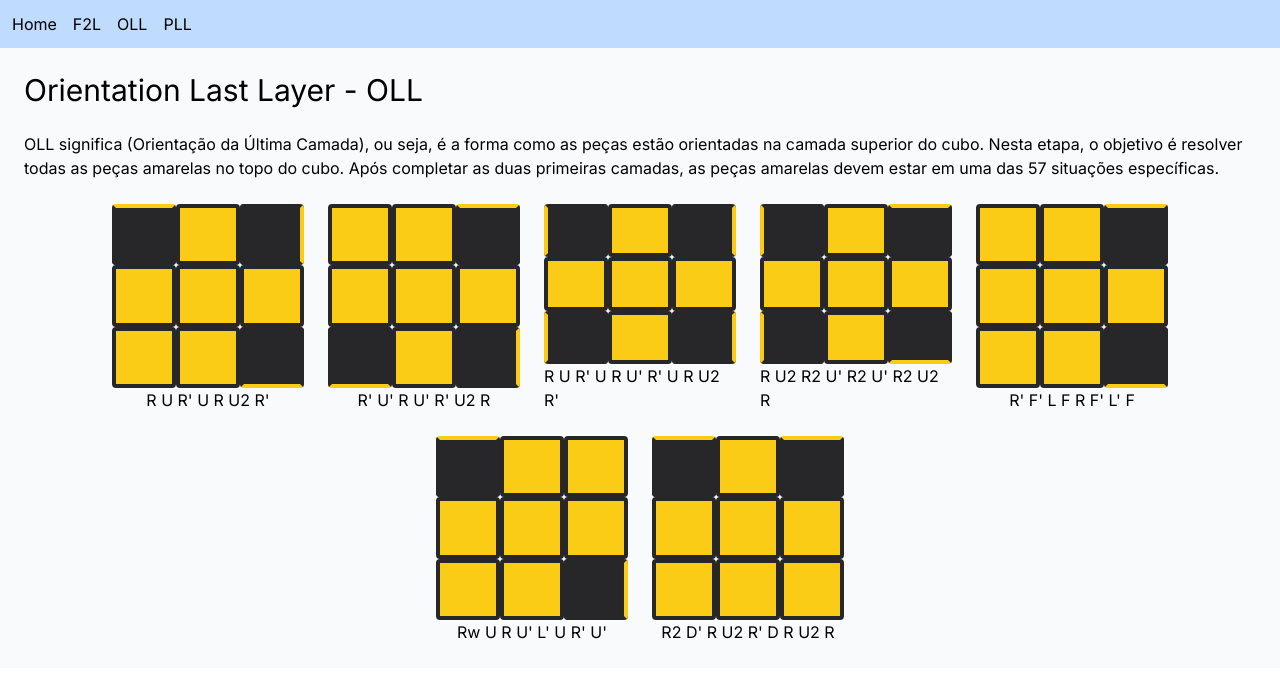
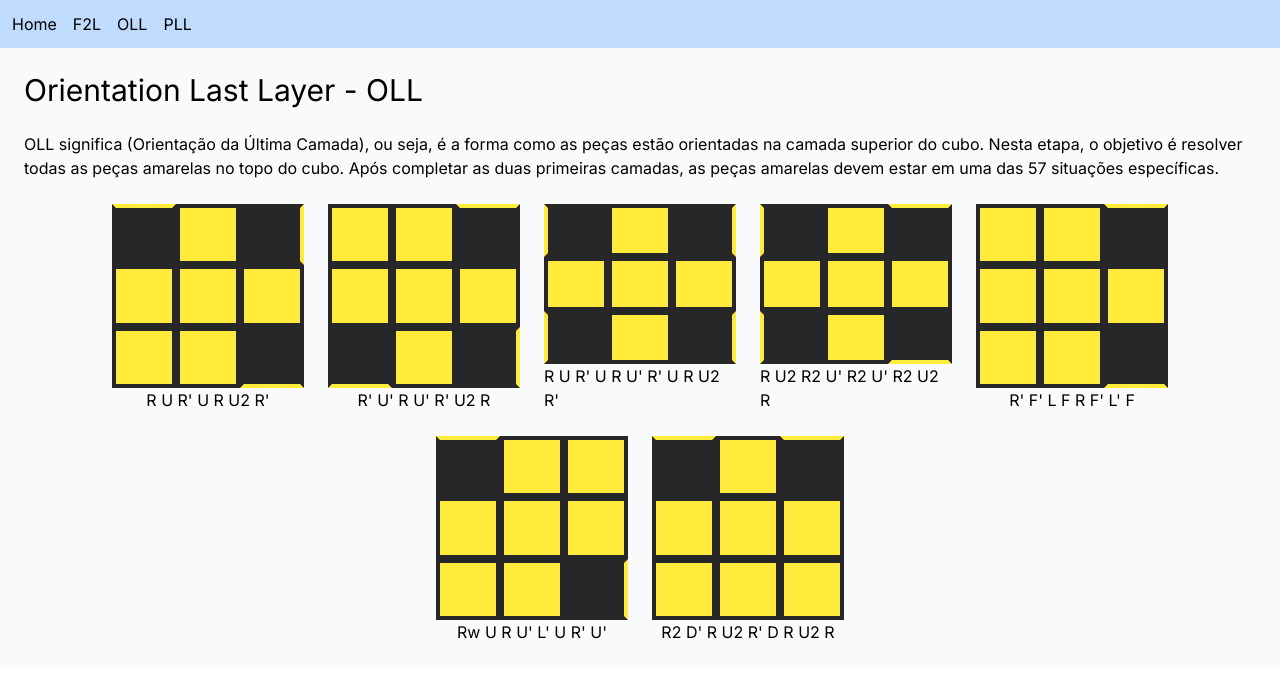
Before and after one commit to ValdineiJunior/cube-lessons, a Next.js app: page /orientationLastLayer in a window 1280 px wide. Shown: the top 678 px of the page. Built offline with nearby package versions, Linux system fonts and the light colour scheme.

Commit message:
feat: add palette of colors

```diff
--- a/src/app/(dashboard)/orientationLastLayer/page.tsx
+++ b/src/app/(dashboard)/orientationLastLayer/page.tsx
@@ -1,4 +1,4 @@
-import { CubeOll } from '@/components/cubeOll'
+import { CubeOll } from './cubeOll'
 
 export default function OrientationLastLayer() {
   const notations = [
--- /dev/null
+++ b/src/app/(dashboard)/orientationLastLayer/row.tsx
@@ -0,0 +1,37 @@
+import { Notation } from './cubeOll'
+
+export function Row({ notation }: { notation: Notation }) {
+  return (
+    <>
+      {notation.colors.map((n, i) => (
+        <Square key={i} bgColor={n} />
+      ))}
+      <div className="col-span-3 justify-self-center">
+        {notation.moves.join(' ')}
+      </div>
+    </>
+  )
+}
+
+export function Square({ bgColor }: { bgColor: string }) {
+  return (
+    <>
+      <div
+        data-status={bgColor}
+        className={`
+        w-full h-full
+        border-4
+        rounde
+        bg-zinc-800
+        border-zinc-800
+        data-[status=z]:bg-pale-gray
+        data-[status=y]:bg-pale-yellow
+        data-[status=l]:border-l-pale-yellow
+        data-[status=t]:border-t-pale-yellow
+        data-[status=r]:border-r-pale-yellow
+        data-[status=b]:border-b-pale-yellow
+        `}
+      ></div>
+    </>
+  )
+}
--- a/src/components/row.tsx
+++ /dev/null
@@ -1,15 +0,0 @@
-import { Notation } from './cubeOll'
-import { Square } from './square'
-
-export function Row({ notation }: { notation: Notation }) {
-  return (
-    <>
-      {notation.colors.map((n, i) => (
-        <Square key={i} bgColor={n} />
-      ))}
-      <div className="col-span-3 justify-self-center">
-        {notation.moves.join(' ')}
-      </div>
-    </>
-  )
-}
--- a/src/components/sidebar.tsx
+++ /dev/null
@@ -1,3 +0,0 @@
-export function Sidebar() {
-  return <div></div>
-}
--- a/src/components/square.tsx
+++ /dev/null
@@ -1,22 +0,0 @@
-export function Square({ bgColor }: { bgColor: string }) {
-  return (
-    <>
-      <div
-        data-status={bgColor}
-        className={`
-        w-full h-full
-        border-4
-        rounded
-        bg-zinc-800
-        border-zinc-800
-        data-[status=z]:bg-zinc-800
-        data-[status=y]:bg-yellow-400
-        data-[status=l]:border-l-yellow-400
-        data-[status=t]:border-t-yellow-400
-        data-[status=r]:border-r-yellow-400
-        data-[status=b]:border-b-yellow-400
-        `}
-      ></div>
-    </>
-  )
-}
--- a/tailwind.config.ts
+++ b/tailwind.config.ts
@@ -2,7 +2,17 @@
 module.exports = {
   content: ['./src/**/*.{js,ts,jsx,tsx,mdx}'],
   theme: {
-    extend: {},
+    extend: {
+      colors: {
+        'pale-green': '#d3e6a4',
+        'pale-orange': '#facd89',
+        'pale-red': '#d06462',
+        'pale-blue': '#85cbc9',
+        'pale-yellow': '#ffeb3b',
+        'pale-white': '#ffffff',
+        'pale-gray': '#cccccc',
+      },
+    },
   },
   plugins: [],
 }
```
Also changed, not shown: src/app/(dashboard)/orientationLastLayer/cubeOll.tsx (renamed from src/components/cubeOll.tsx).
